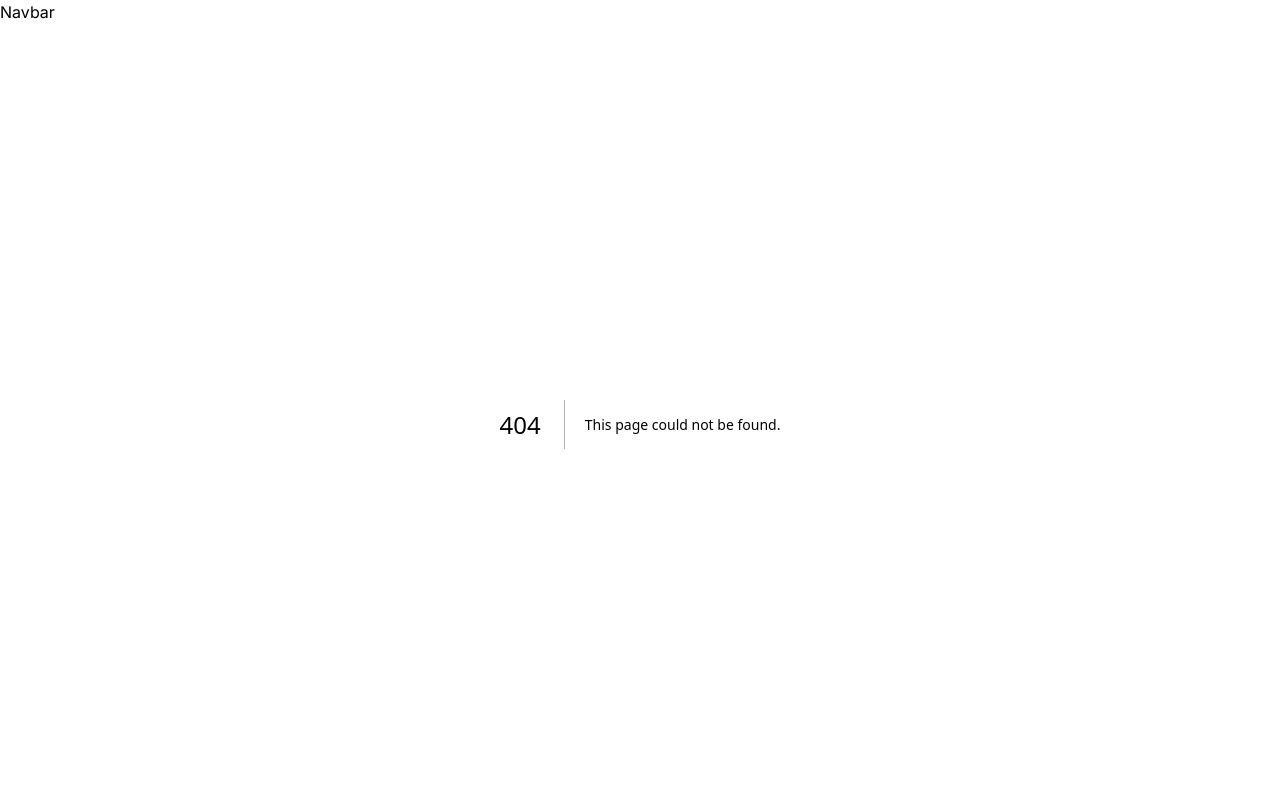
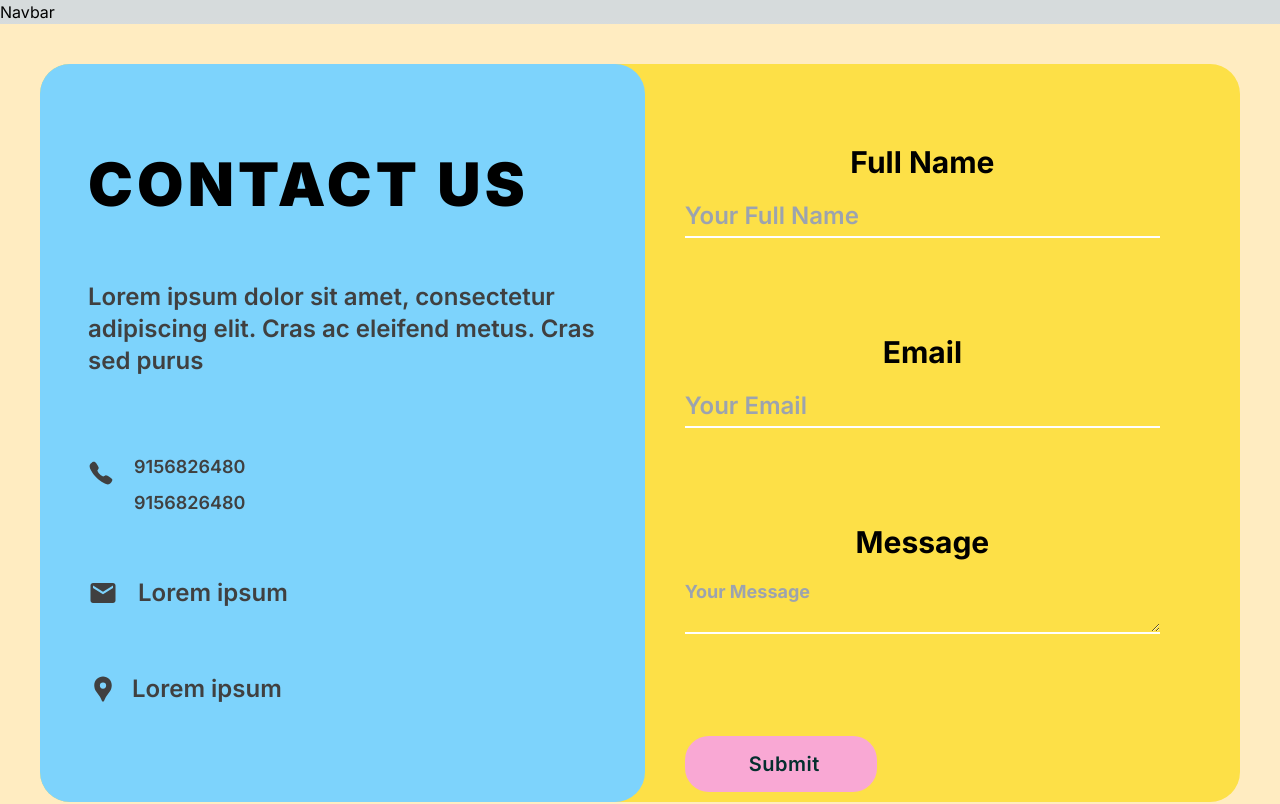
Before and after one commit to Akshat-Vashisht/student-council-website-v2, a Next.js app: page /contact in a window 1280 px wide. Before the commit this address had no page. Shown: the top 804 px of the page. Built offline with nearby package versions, Linux system fonts and the light colour scheme.

Commit message:
FEAT: Contact

```diff
--- /dev/null
+++ b/app/contact/page.js
@@ -0,0 +1,7 @@
+import Contact from "@components/Shared/Contact";
+
+function page() {
+  return <Contact />;
+}
+
+export default page;
--- a/app/team/page.js
+++ b/app/team/page.js
@@ -1,8 +1,5 @@
+const page = () => {
+  return <div>team</div>;
+};
 
-const page = () => {
-  return (
-    <div>team</div>
-  )
-}
-
-export default page
+export default page;
--- a/components/Shared/Contact.js
+++ b/components/Shared/Contact.js
@@ -1,5 +1,76 @@
+import { MdEmail } from "react-icons/md";
+import { IoCall } from "react-icons/io5";
+import { MdLocationPin } from "react-icons/md";
+
 function Contact() {
-  return <div>Contact</div>;
+  return (
+    <div className="p-10 bg-[#FFECC1]">
+      <div className="pr-20 bg-yellow-300 rounded-[30px] max-md:pr-5">
+        <div className="flex gap-5 max-md:flex-col max-md:gap-0">
+          <div className="flex flex-col w-[56%] max-md:ml-0 max-md:w-full">
+            <div className="flex flex-col grow items-start px-12 py-20 w-full text-2xl font-semibold bg-sky-300 rounded-[30px] text-neutral-700 max-md:px-5 max-md:mt-10 max-md:max-w-full">
+              <div className="self-stretch text-6xl font-black text-black uppercase leading-[81.28px] tracking-[4.16px] max-md:mr-2.5 max-md:max-w-full max-md:text-4xl">
+                Contact Us
+              </div>
+              <div className="self-stretch mt-14 max-md:mt-10 max-md:mr-2.5 max-md:max-w-full">
+                Lorem ipsum dolor sit amet, consectetur adipiscing elit. Cras ac
+                eleifend metus. Cras sed purus{" "}
+              </div>
+              <div className="flex gap-5 justify-between mt-20 text-lg leading-5 whitespace-nowrap max-md:mt-10">
+                <IoCall style={{ fontSize: "26px", height: "32px" }} />
+                <div className="flex flex-col">
+                  <div>9156826480</div>
+                  <div className="mt-4">9156826480</div>
+                </div>
+              </div>
+              <div className="flex gap-5 justify-between mt-16 max-md:mt-10">
+                <MdEmail style={{ fontSize: "30px", height: "32px" }} />
+                <div className="flex-auto my-auto">Lorem ipsum</div>
+              </div>
+              <div className="flex gap-3.5 mt-16 max-md:mt-10">
+                <MdLocationPin style={{ fontSize: "30px", height: "32px" }} />
+                <div className="flex-auto my-auto">Lorem ipsum</div>
+              </div>
+            </div>
+          </div>
+          <div className="flex flex-col ml-5 w-[44%] max-md:ml-0 max-md:w-full">
+            <div className="flex flex-col justify-between mt-20 text-3xl font-bold text-black max-md:mt-10 max-md:max-w-full">
+              <div className="text-center max-md:max-w-full">Full Name</div>
+              <div className="mt-4 text-2xl font-semibold text-neutral-700 max-md:max-w-full">
+                <input
+                  type="text"
+                  placeholder="Your Full Name"
+                  className="border-b-2 border-white focus:border-black w-full py-1 text-black bg-transparent"
+                />
+              </div>
+              <div className="mt-24 text-center max-md:mt-10 max-md:max-w-full">
+                Email
+              </div>
+              <div className="mt-4 text-2xl font-semibold text-neutral-700 max-md:max-w-full">
+                <input
+                  type="email"
+                  placeholder="Your Email"
+                  className="border-b-2 border-white focus:border-black w-full py-1 text-black bg-transparent"
+                />
+              </div>
+              <div className="mt-24 text-center max-md:mt-10 max-md:mr-2.5 max-md:max-w-full">
+                Message
+              </div>
+              <div className="mt-4 text-lg leading-6 text-neutral-700 max-md:mr-2.5 max-md:max-w-full">
+                <textarea
+                  placeholder="Your Message"
+                  className="border-b-2 border-white focus:border-black w-full py-1 text-black bg-transparent"
+                />
+              </div>
+              <button className="justify-center items-center px-16 py-4 mt-24 w-48 max-w-full text-xl font-semibold tracking-wide leading-6 text-center whitespace-nowrap bg-pink-300 rounded-3xl text-teal-950 max-md:px-5 max-md:mt-10 mb-[10px]">
+                Submit
+              </button>
+            </div>
+          </div>
+        </div>
+      </div>
+    </div>
+  );
 }
 
 export default Contact;
```
